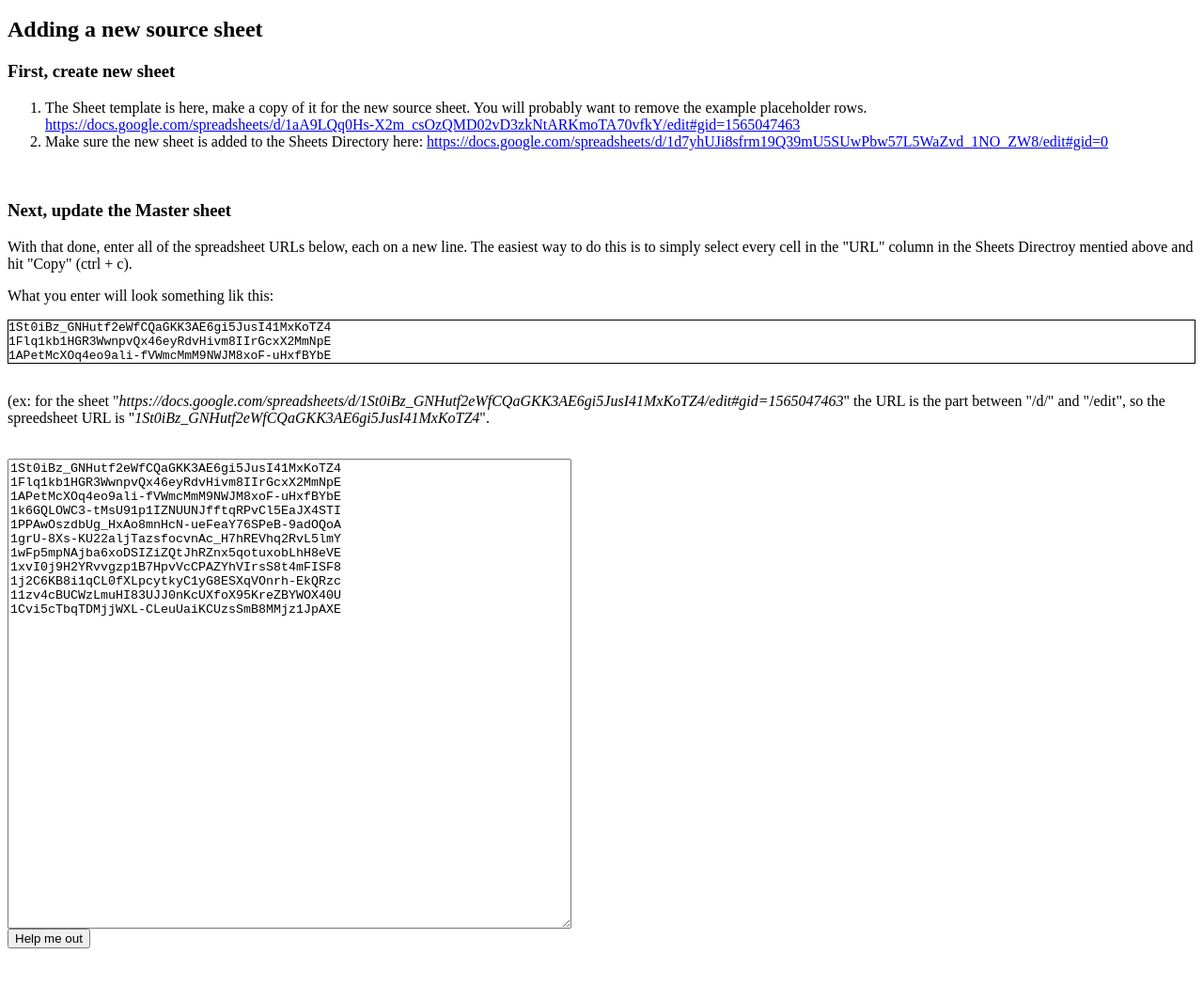
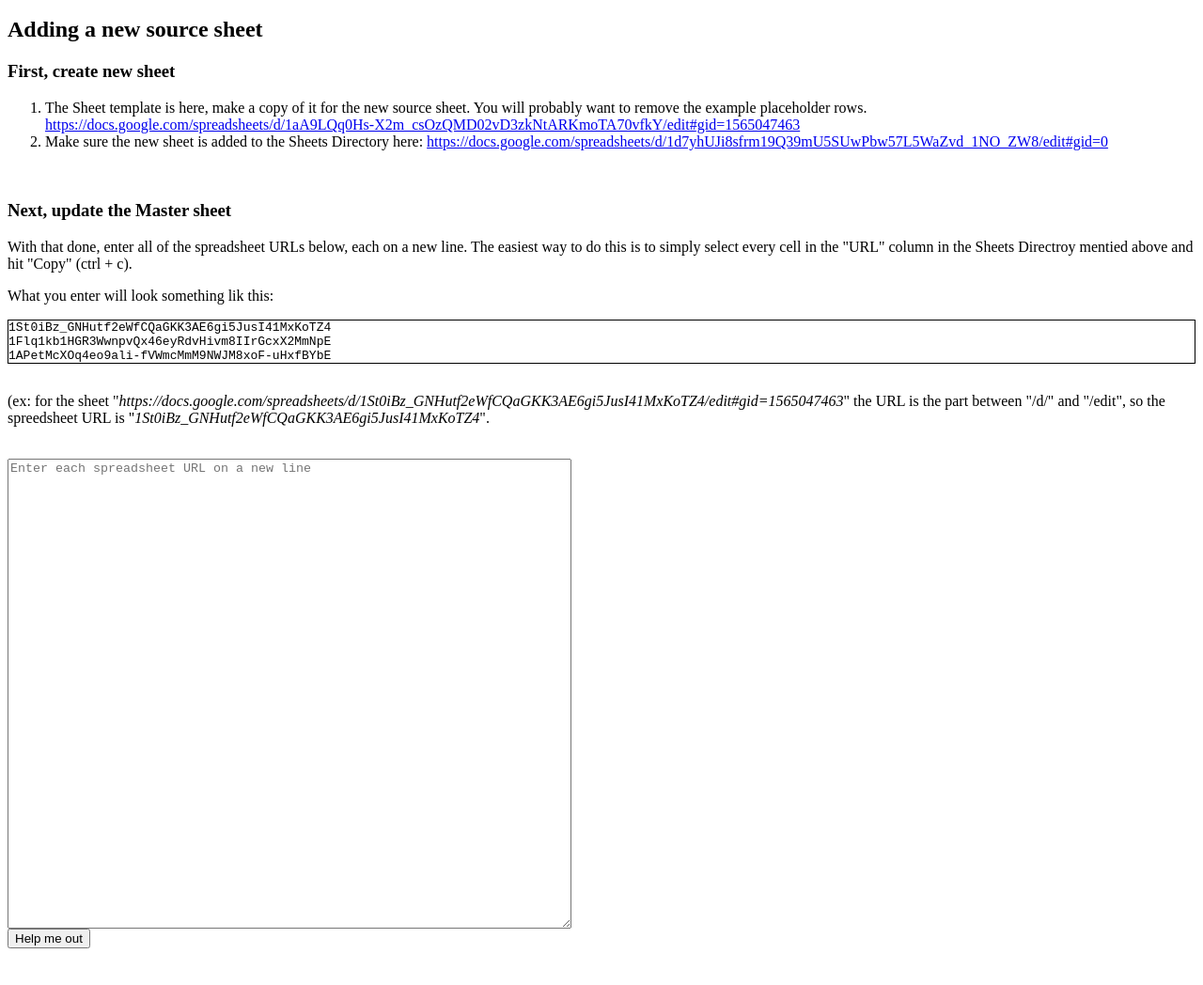
Before and after one commit to ejfrancis/PPE-scripts, a plain HTML site: page index.html in a window 1280 px wide. Shown: the part 48-1096 px from the top of the page at 94% size. Drawn offline with Linux system fonts and the light colour scheme.

Commit message:
Update index.html

```diff
--- a/index.html
+++ b/index.html
@@ -34,18 +34,8 @@
     </p>
 
     <br />
-    <textarea style='width: 600px; height: 500px;' id="urls" >
-1St0iBz_GNHutf2eWfCQaGKK3AE6gi5JusI41MxKoTZ4
-1Flq1kb1HGR3WwnpvQx46eyRdvHivm8IIrGcxX2MmNpE
-1APetMcXOq4eo9ali-fVWmcMmM9NWJM8xoF-uHxfBYbE
-1k6GQLOWC3-tMsU91p1IZNUUNJfftqRPvCl5EaJX4STI
-1PPAwOszdbUg_HxAo8mnHcN-ueFeaY76SPeB-9adOQoA
-1grU-8Xs-KU22aljTazsfocvnAc_H7hREVhq2RvL5lmY
-1wFp5mpNAjba6xoDSIZiZQtJhRZnx5qotuxobLhH8eVE
-1xvI0j9H2YRvvgzp1B7HpvVcCPAZYhVIrsS8t4mFISF8
-1j2C6KB8i1qCL0fXLpcytkyC1yG8ESXqVOnrh-EkQRzc
-11zv4cBUCWzLmuHI83UJJ0nKcUXfoX95KreZBYWOX40U
-1Cvi5cTbqTDMjjWXL-CLeuUaiKCUzsSmB8MMjz1JpAXE</textarea>
+    <textarea style='width: 600px; height: 500px;' id="urls" placeholder="Enter each spreadsheet URL on a new line">
+</textarea>
     <br />
     <button onclick='test()'>Help me out</button>
     <pre id="output">
```
